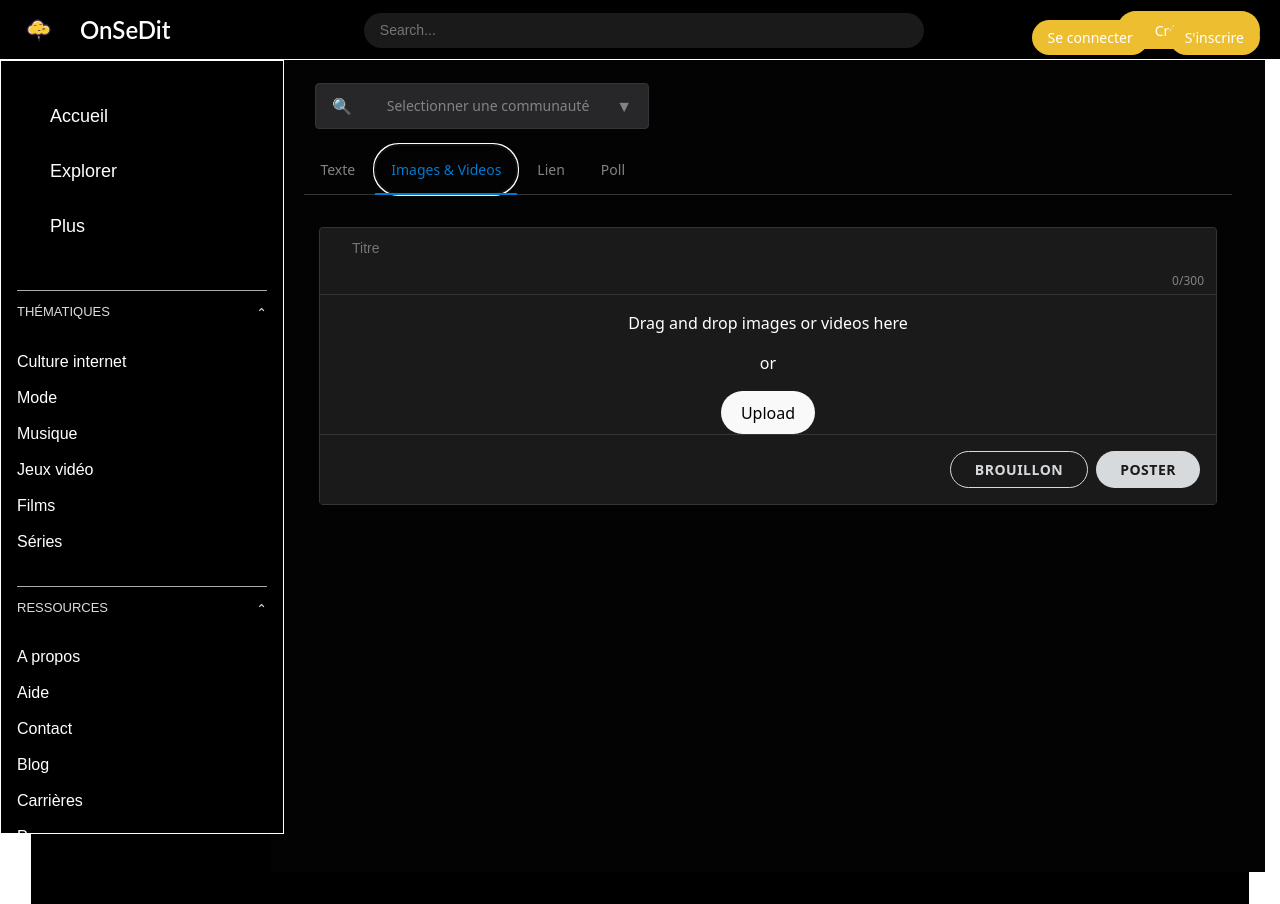
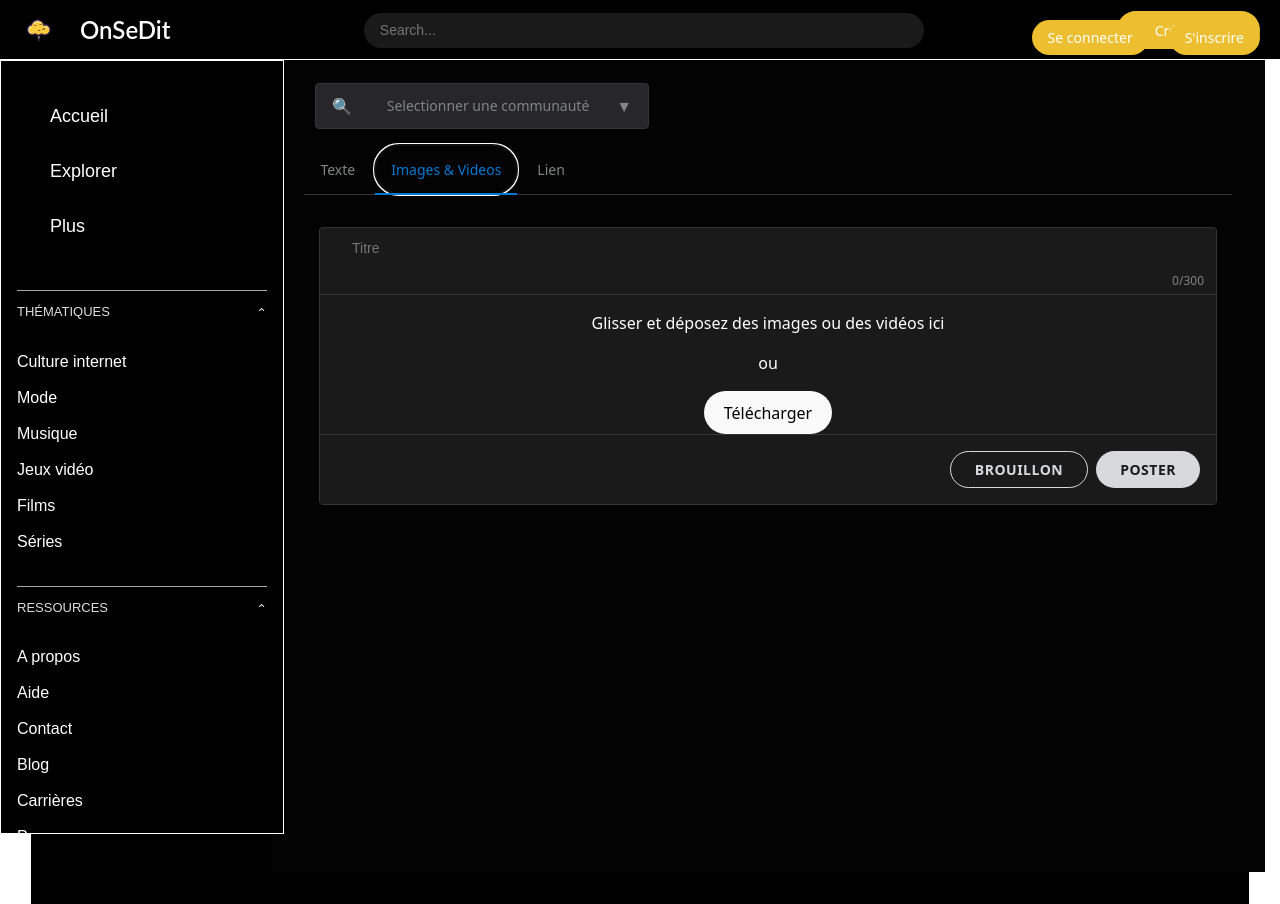
Before and after one commit to imane-glitch/BeautyVerse-front-end, a React (Vite) app: page /create-post in a window 1280 px wide. Both pictures are taken after a click on the button "Images & Videos". Built offline with nearby package versions, Linux system fonts and the light colour scheme; some icons are missing.

Commit message:
createpost.tsx

```diff
--- a/src/pages/CreatePost.tsx
+++ b/src/pages/CreatePost.tsx
@@ -119,9 +119,6 @@ function CreatePost() {
         <button
           className={`form-tab ${activeTab === 'link' ? 'active' : ''}`}
           onClick={() => setActiveTab('link')}>Lien</button>
-        <button
-          className={`form-tab ${activeTab === 'poll' ? 'active' : ''}`}
-          onClick={() => setActiveTab('poll')}>Poll</button>
       </div>
 
       <form onSubmit={handleCreate}>
@@ -164,9 +161,9 @@ function CreatePost() {
               style={{ display: 'none' }}
             />
             <div className="upload-message">
-              <p>Drag and drop images or videos here</p>
-              <p>or</p>
-              <button type="button" className="upload-button">Upload</button>
+              <p>Glisser et déposez des images ou des vidéos ici</p>
+              <p>ou</p>
+              <button type="button" className="upload-button">Télécharger</button>
             </div>
             {selectedFiles.length > 0 && (
               <div className="selected-files">
@@ -198,7 +195,7 @@ function CreatePost() {
           <div className="link-input-container">
             <input
               type="url"
-              placeholder="Link URL*"
+              placeholder="Lien URL*"
               value={linkUrl}
               onChange={(e) => setLinkUrl(e.target.value)}
               className="link-input"
```
